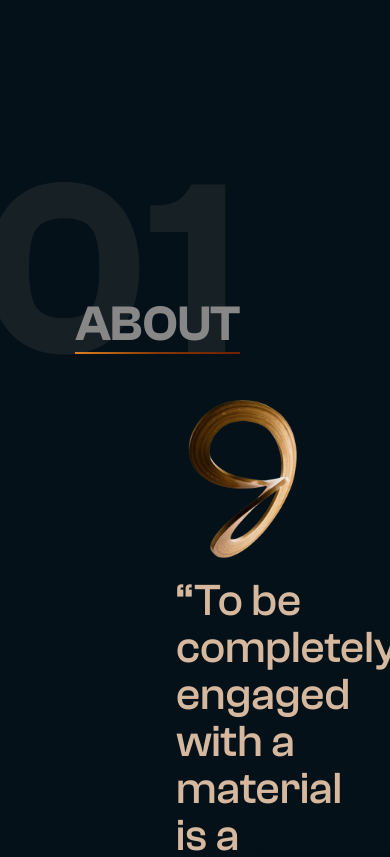
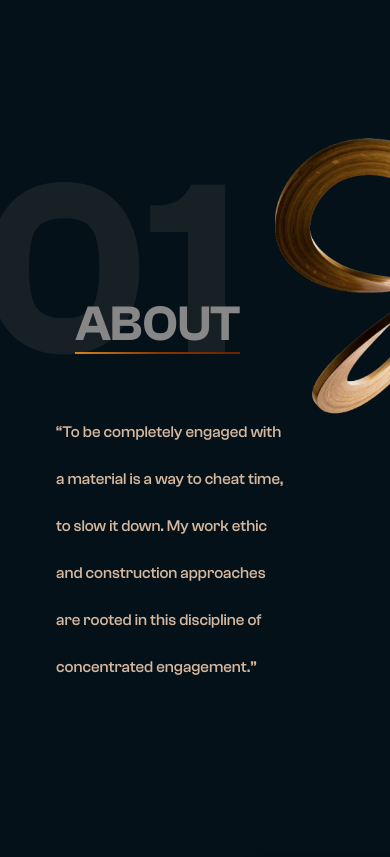
Before and after one commit to AfricanBudu/matthias-project, a React (Vite) app: page / in a window 390 px wide. Shown: the part 2260-3117 px from the top of the page. Built offline with nearby package versions, Linux system fonts and the light colour scheme.

Commit message:
About First content responsive

```diff
--- a/src/assets/about.jsx
+++ b/src/assets/about.jsx
@@ -5,22 +5,24 @@ const About = () => {
     return (
         <div className=" overflow-x-hidden relative">
             {/* ==== Header ========= */}
-        <Header order={'01'} text={'ABOUT'}/>
-        {/* ======== About Content==== */}
-        <div className="pl-44 pr-20 flex flex-col justify-between md:flex-row">
-            <div>
-                <img src={img} alt="" />
+            <Header order={'01'} text={'ABOUT'} />
+            {/* ======== About First Content============= */}
+            <div className="pl-14 flex flex-col justify-between md:flex-row md:pl-44 md:pr-20">
+                {/* ====First image==== */}
+                <div className="absolute  -right-24 -top-0 w-[60%] md:right-auto md:relative md:mx-0 md:w-auto">
+                    <img className="" src={img} alt="" />
                 </div>
-            <div className="pt-3">
-                <p className="text-[#D6B89F] text-[2.8125rem] leading-[2.9375rem] font-Medium_Grotesk">
-                “To be completely <br/>engaged with a material <br/>is a way
-                to cheat time, to <br/>slow it down. My work <br/>ethic and
-                construction <br/>approaches are rooted <br/>in this discipline
-                of <br/>concentrated <br/>engagement.”
+                {/* ====First content==== */}
+                <div className="pt-3 leading-7 pr-5 w-[75%] md:mt-0 md:w-1/2">
+                    <p className="text-[#D6B89F] leading-[2.9375rem] font-Medium_Grotesk md:text-[2.8125rem]">
+                        “To be completely engaged with a material is a way
+                        to cheat time, to slow it down. My work ethic and
+                        construction approaches are rooted in this discipline
+                        of concentrated engagement.”
                     </p>
                 </div>
             </div>
-
+            {/* ======== About Second Content============= */}
             <div className="matthias-background w-full pt-40 pb-5">
                 <div className="absolute bg-gradient-to-r w-[15.875rem] h-[10.25rem] blur-[100px] top-[59rem] -right-20 rounded-[100%]" />
                 <div className="px-[3.625rem] text-[1.8rem] font-General_Sans font-medium">
@@ -28,13 +30,14 @@ const About = () => {
                         Pliessing is a graduate of Rhode Island School of Design
                         and the University of Wisconsin (Madison). His interest
                         in woodworking developed after he decided to build a boat and
-                    <br/>
-                    <br/>
+                        <br />
+                        <br />
                         was inspired to apply those techniques, particularly
-                    steam bending of wood strips <br/>around a mold, to furniture making.
+                        steam bending of wood strips <br />around a mold, to furniture making.
                     </p>
                     <p className="text-[#FFEFCC] text-[1.5rem]">continue</p>
                 </div>
+                {/* ====Second image==== */}
                 <div className="flex justify-center items-center px-[3rem] my-10 mt-20">
                     <img src="/images/matthias-background-mage.png" alt="" />
                 </div>
--- a/src/assets/matthias.jsx
+++ b/src/assets/matthias.jsx
@@ -26,7 +26,7 @@ const Matthias = () => {
         <div className="welcome-img mt-28">
             <img src="/images/matthias-welcome-image.png" alt="a piece of art" />
         </div>
-        <div className="flex justify-center items-center my-40 font-taviraj italic text-center text-[#F5F5F5] text-[3.4375rem] leading-[4.5rem]">
+        <div className="flex justify-center items-center my-40 font-taviraj italic text-center text-[#F5F5F5] text-[3.4375rem] leading-[4.5rem] -z-20">
             <p>
                 {`"`}19 years of making <br/>artistic masterpieces. <br/>
                 A journey of passion, <br/>dedication, focus and <br/>resolute
```
Lines whose indentation alone changed are shown as unchanged.
